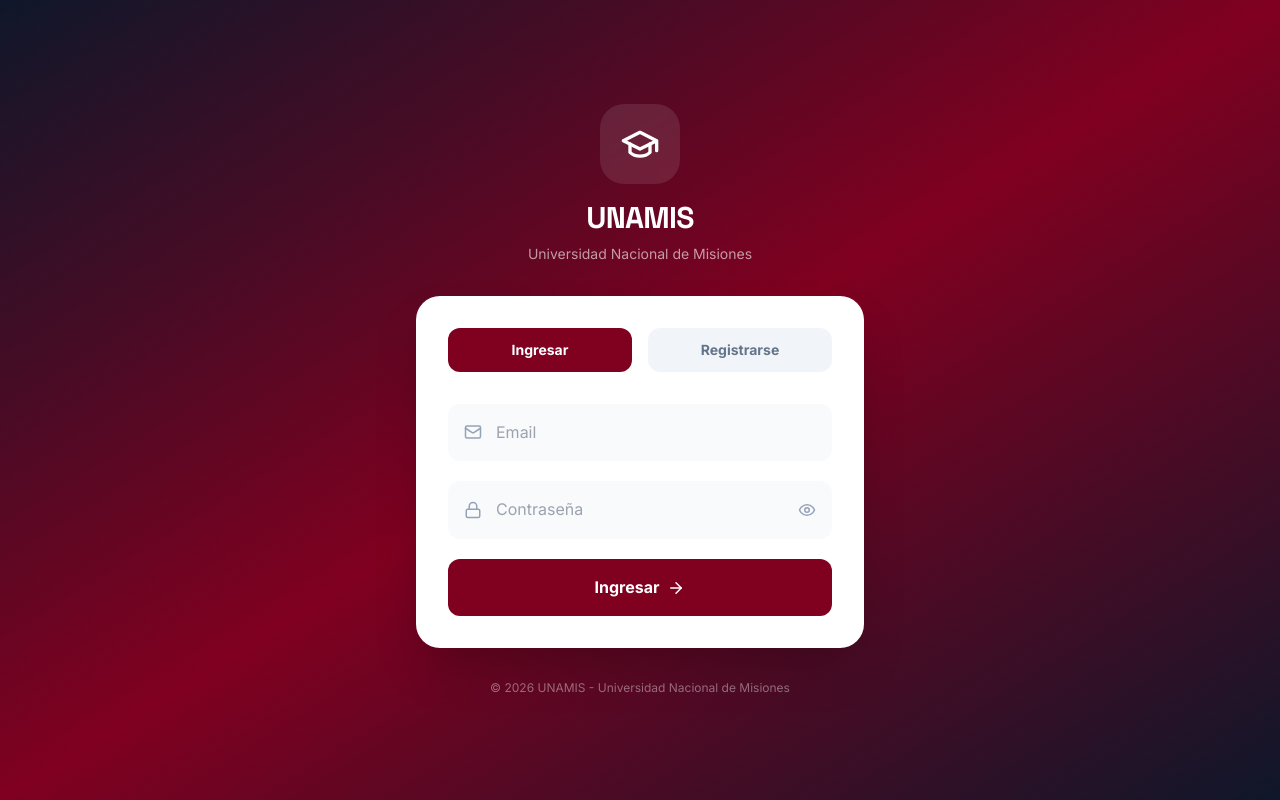
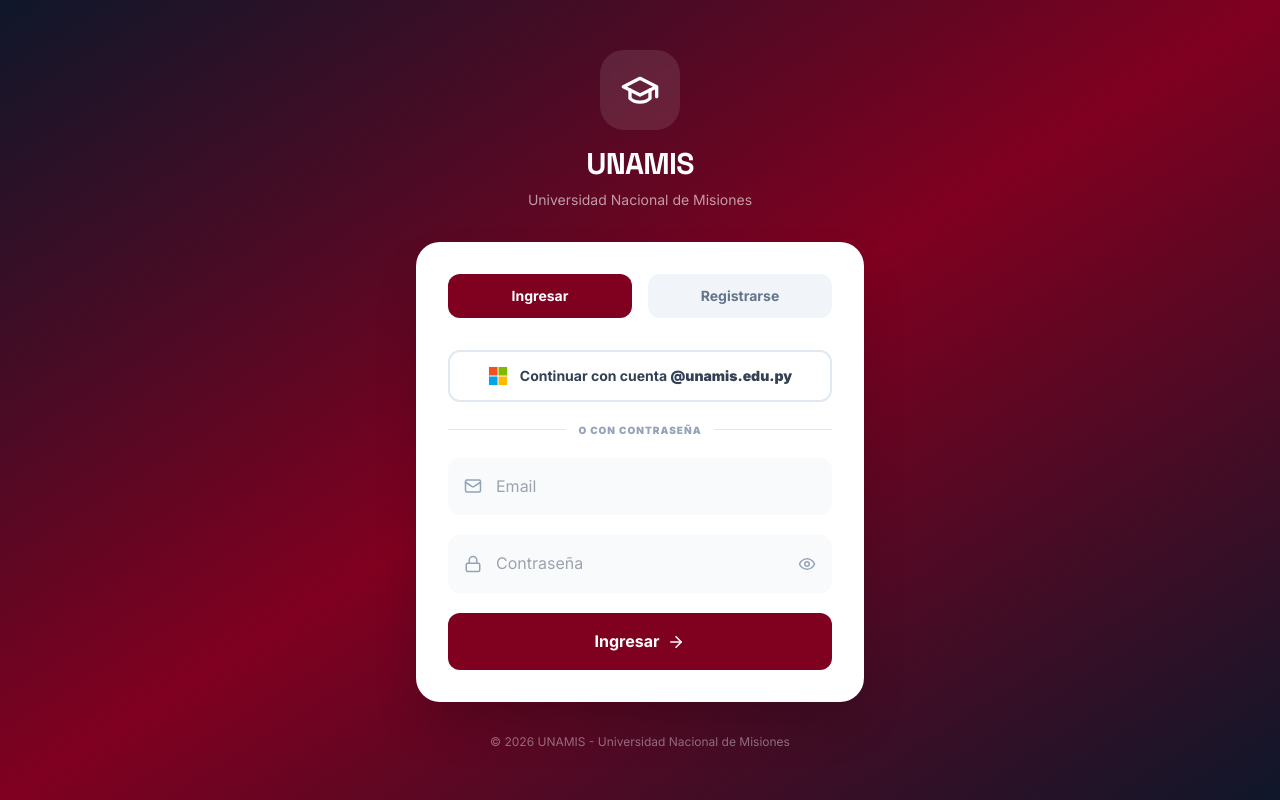
Before and after one commit to direcciondeinformaticaunamis-cmyk/Upago, a React (Vite) app: page / in a window 1280 px wide. Built offline with nearby package versions, Linux system fonts and the light colour scheme.

Commit message:
Enable Microsoft SSO with official UNAMIS Azure AD credentials

```diff
--- a/package.json
+++ b/package.json
@@ -9,6 +9,8 @@
     "preview": "vite preview"
   },
   "dependencies": {
+    "@azure/msal-browser": "^5.10.0",
+    "@azure/msal-react": "^5.4.0",
     "@emotion/react": "^11.14.0",
     "@emotion/styled": "^11.14.1",
     "@mui/icons-material": "^9.0.0",
--- a/src/components/AuthScreen.tsx
+++ b/src/components/AuthScreen.tsx
@@ -3,6 +3,7 @@
 import AppButton from './ui/AppButton';
 import AppInput from './ui/AppInput';
 import { CATALOGO_UNAMIS } from '../constants/catalogoUnamis';
+import { msalInstance, loginRequest } from '../services/MicrosoftAuthService';
 
 interface AuthScreenProps {
     onLogin: (email: string, password: string) => void;
@@ -30,6 +31,28 @@
             onLogin(formData.email, formData.password);
         } else {
             onRegister(formData);
+        }
+    };
+
+    const handleMicrosoftLogin = async () => {
+        try {
+            await msalInstance.initialize();
+            const response = await msalInstance.loginPopup(loginRequest);
+            if (response?.account) {
+                const { name, username } = response.account;
+                const [nombre, ...apellidoParts] = (name || '').split(' ');
+                onRegister({
+                    email: username,
+                    nombre: nombre || '',
+                    apellido: apellidoParts.join(' ') || '',
+                    cedula: '',
+                    carrera: '',
+                    tipoUsuario: 'postulante',
+                    microsoft_token: response.accessToken,
+                });
+            }
+        } catch (err) {
+            console.error('Error de autenticación Microsoft:', err);
         }
     };
 
@@ -70,6 +93,28 @@
                             {error}
                         </div>
                     )}
+
+                    {/* Microsoft SSO Button */}
+                    <button
+                        type="button"
+                        onClick={handleMicrosoftLogin}
+                        className="w-full flex items-center justify-center gap-3 px-4 py-3.5 mb-5 bg-white border-2 border-slate-200 rounded-xl font-bold text-slate-700 text-sm hover:border-[#0078d4] hover:bg-blue-50 transition-all duration-300 group"
+                    >
+                        {/* Microsoft Logo SVG */}
+                        <svg width="20" height="20" viewBox="0 0 21 21" xmlns="http://www.w3.org/2000/svg">
+                            <rect x="1" y="1" width="9" height="9" fill="#f25022"/>
+                            <rect x="11" y="1" width="9" height="9" fill="#7fba00"/>
+                            <rect x="1" y="11" width="9" height="9" fill="#00a4ef"/>
+                            <rect x="11" y="11" width="9" height="9" fill="#ffb900"/>
+                        </svg>
+                        <span className="group-hover:text-[#0078d4] transition-colors">Continuar con cuenta <strong>@unamis.edu.py</strong></span>
+                    </button>
+
+                    <div className="flex items-center gap-3 mb-5">
+                        <div className="flex-1 h-px bg-slate-200" />
+                        <span className="text-[10px] font-black text-slate-400 uppercase tracking-widest">o con contraseña</span>
+                        <div className="flex-1 h-px bg-slate-200" />
+                    </div>
 
                     <form onSubmit={handleSubmit} className="space-y-5">
                         <div className="relative">
--- /dev/null
+++ b/src/services/MicrosoftAuthService.ts
@@ -0,0 +1,32 @@
+/**
+ * Configuración de Microsoft Authentication Library (MSAL)
+ * para autenticación con cuentas institucionales @unamis.edu.py
+ *
+ * IMPORTANTE: Reemplazar CLIENT_ID y TENANT_ID con los valores
+ * obtenidos desde Azure Portal > Registros de aplicaciones.
+ */
+
+import { PublicClientApplication, Configuration } from '@azure/msal-browser';
+
+// ✅ Credenciales oficiales de Azure AD — UNAMIS
+const CLIENT_ID = '412fee5a-645d-4279-a73f-52892095e6d3';
+const TENANT_ID = '9b1d0475-797e-4136-8de2-8e214966d598';
+
+export const msalConfig: Configuration = {
+    auth: {
+        clientId: CLIENT_ID,
+        authority: `https://login.microsoftonline.com/${TENANT_ID}`,
+        redirectUri: window.location.origin,   // https://upago.unamis.edu.py en prod
+    },
+    cache: {
+        cacheLocation: 'sessionStorage',
+        storeAuthStateInCookie: false,
+    }
+};
+
+export const loginRequest = {
+    scopes: ['openid', 'profile', 'email', 'User.Read'],
+    prompt: 'select_account' as const,
+};
+
+export const msalInstance = new PublicClientApplication(msalConfig);
```
Also changed, not shown: 1 other file (tests, documents, lock files or other folders).
